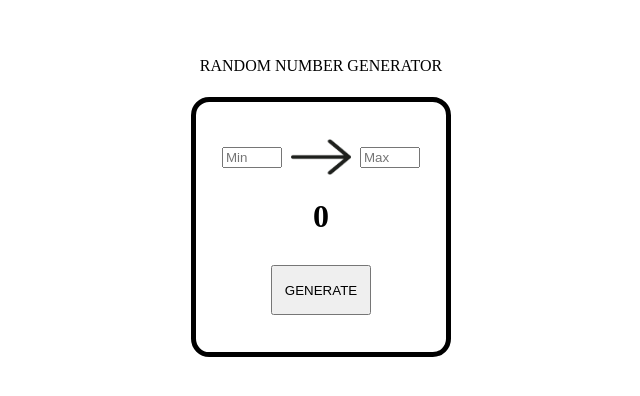
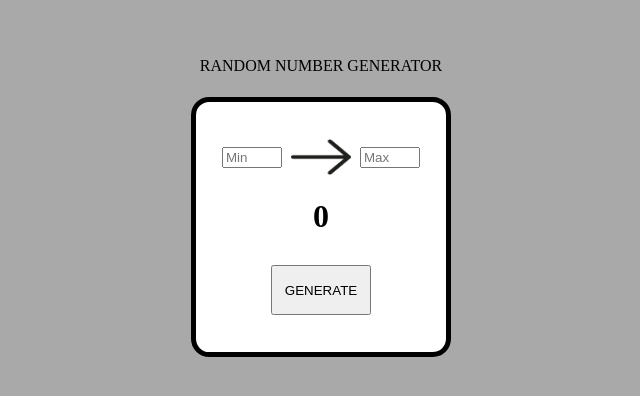
Before and after one commit to arthurbg-14/Rand-Gen, a plain HTML site: page index.html in a window 1280 px wide. Shown: the part 178-574 px from the top of the page, without its empty margins (324-964 px from the left). Drawn offline with Linux system fonts and the light colour scheme.

Commit message:
changed background color

```diff
--- a/style.css
+++ b/style.css
@@ -1,3 +1,6 @@
+body {
+    background-color: darkgray;
+}
 .range {
     width: 60px;
 }
@@ -9,6 +12,7 @@
     position: relative;
 }
 .hud {
+    background-color: white;
     width: 250px;
     height: 250px;
     position: absolute;
```
Also changed, not shown: example.png.
